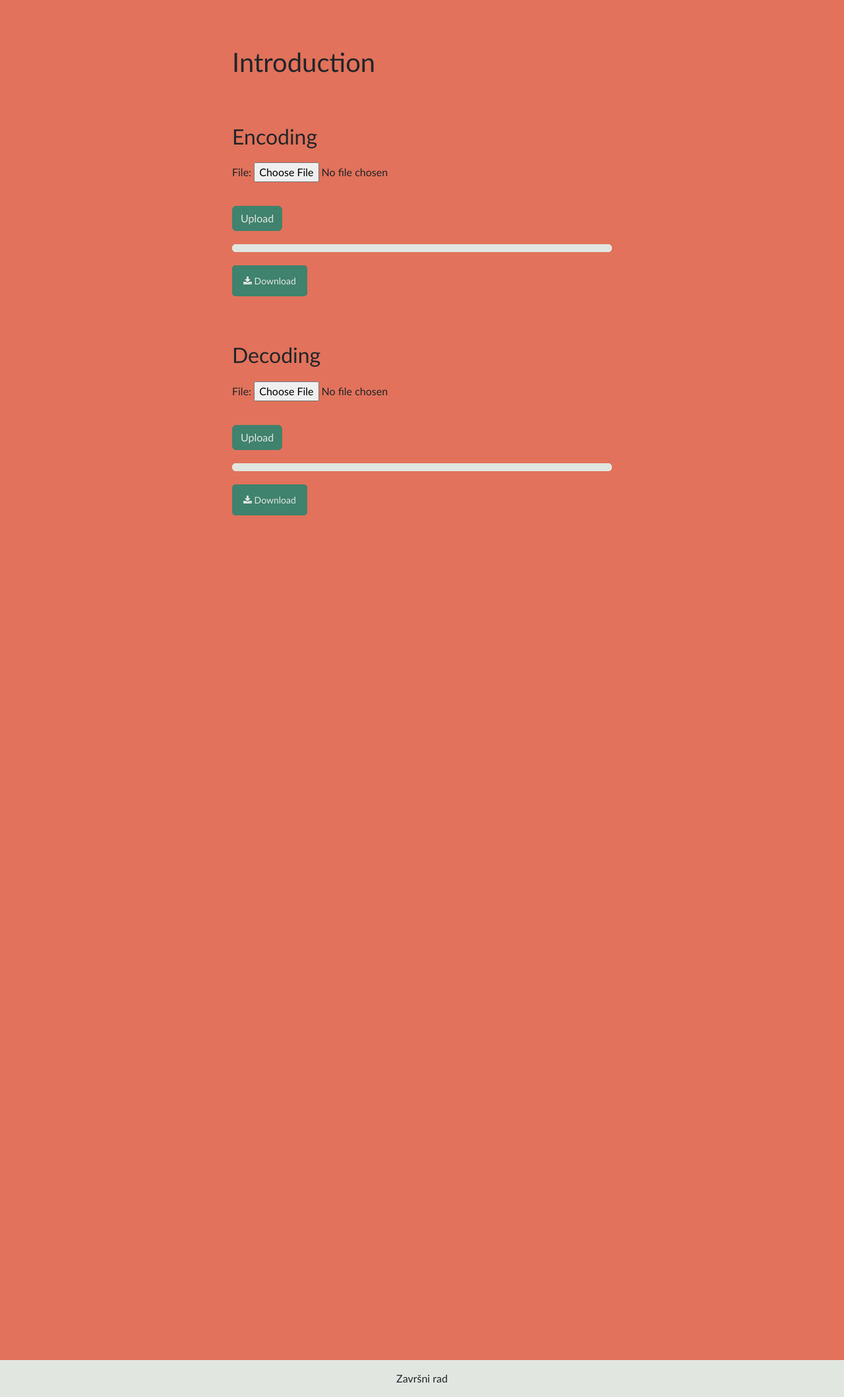
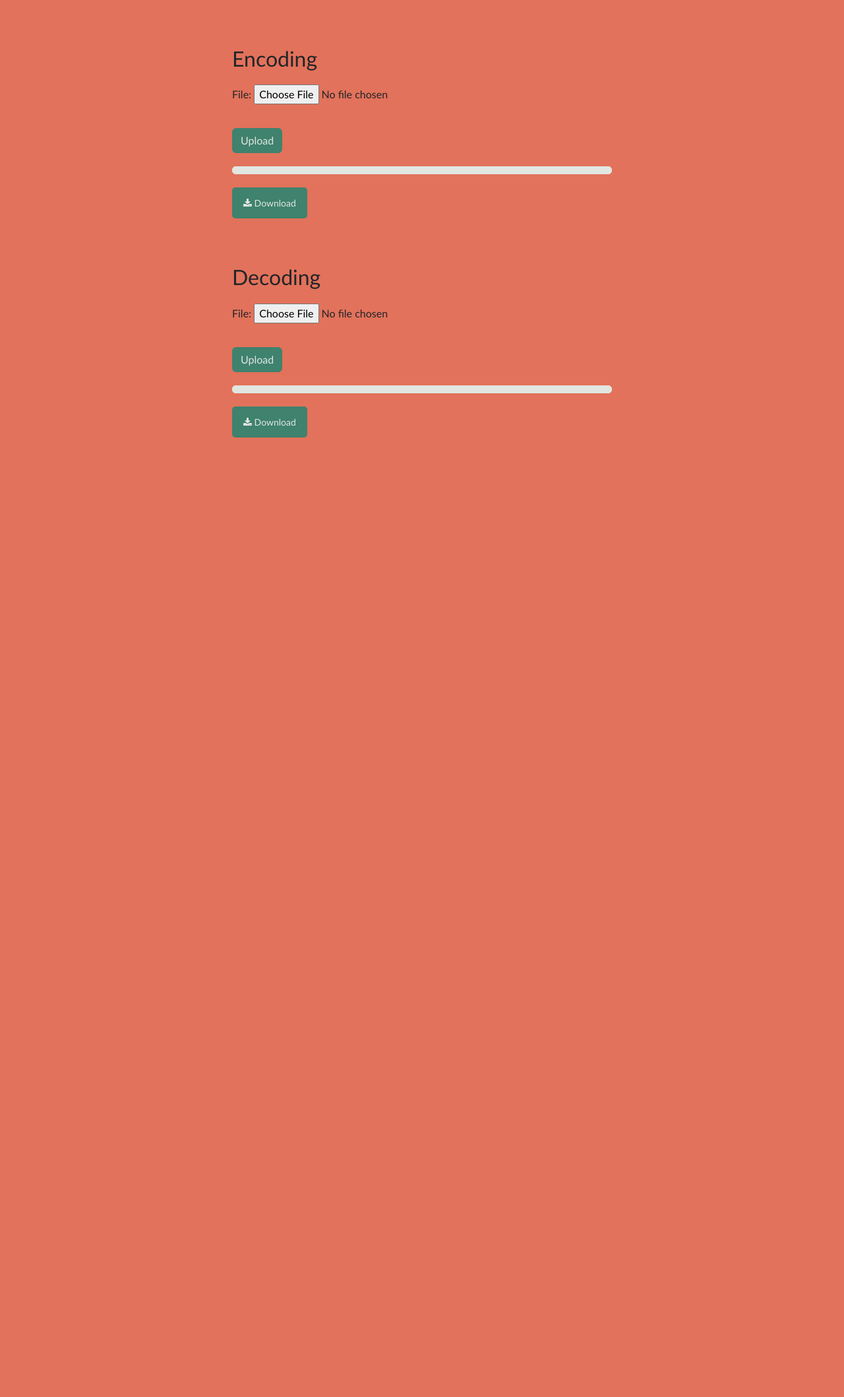
Before and after one commit to ahadziabdi1/DNA-Encoding-Decoding, a Django app: page / in a window 1280 px wide. Shown: the part 126-2243 px from the top of the page at 66% size. After the commit the page ends 789 px from the top, so only its background shows below. Run offline with Django 4.2, Linux system fonts and the light colour scheme.

Commit message:
Changed some visual stuff

```diff
--- a/DNK/templates/home.html
+++ b/DNK/templates/home.html
@@ -21,7 +21,6 @@
         </div>
       </nav>
       <div class="container">
-        <h1 id="introduction">Introduction</h1>
         <h2 class="text">Encoding</h2>
         {% block content %}
         <form method="post" enctype="multipart/form-data">
@@ -66,10 +65,6 @@
         {% endblock %}
 
     </div>
-      <footer class="bg-f text-center text-lg-start">
-        <div class="text-center p-3" style="background-color: #e1e6e1;">
-          <normal class="text-dark">Završni rad</normal>
-        </div>
-      </footer>
+
 <body>
 <html>
```
Also changed, not shown: 1 other file.
